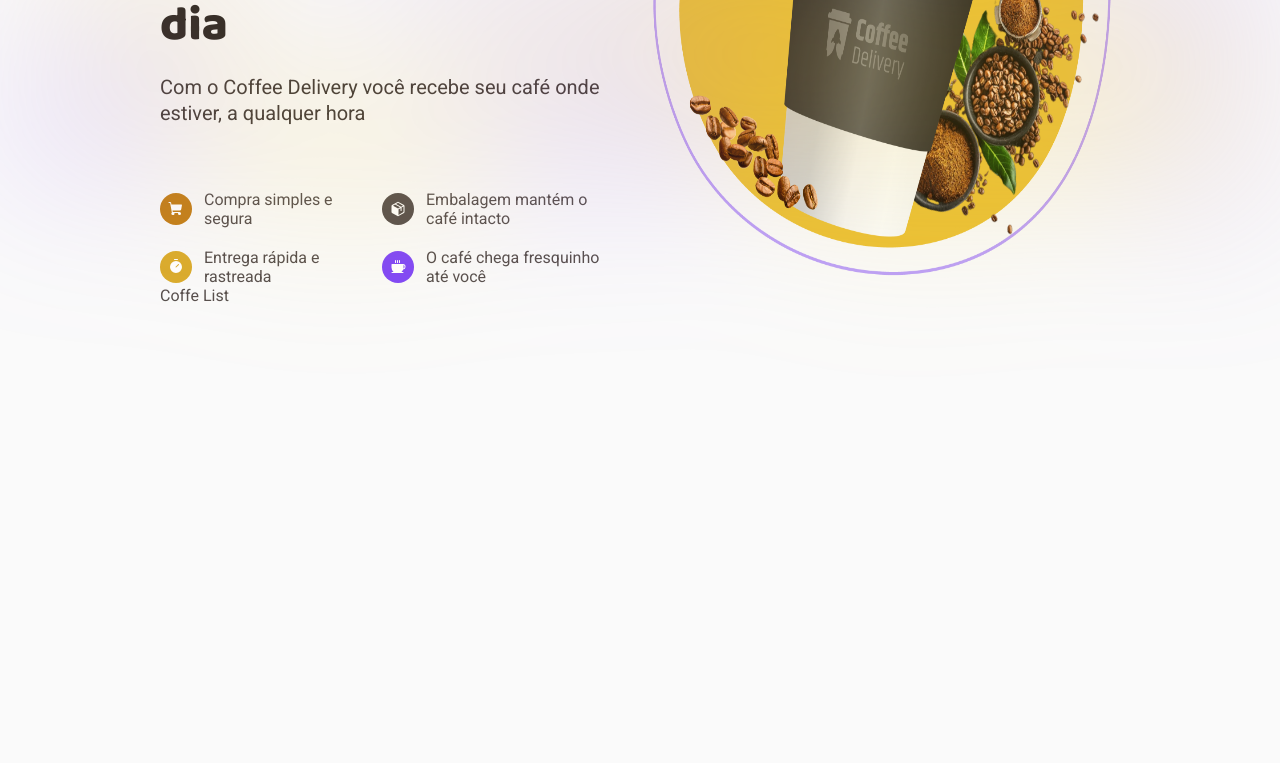
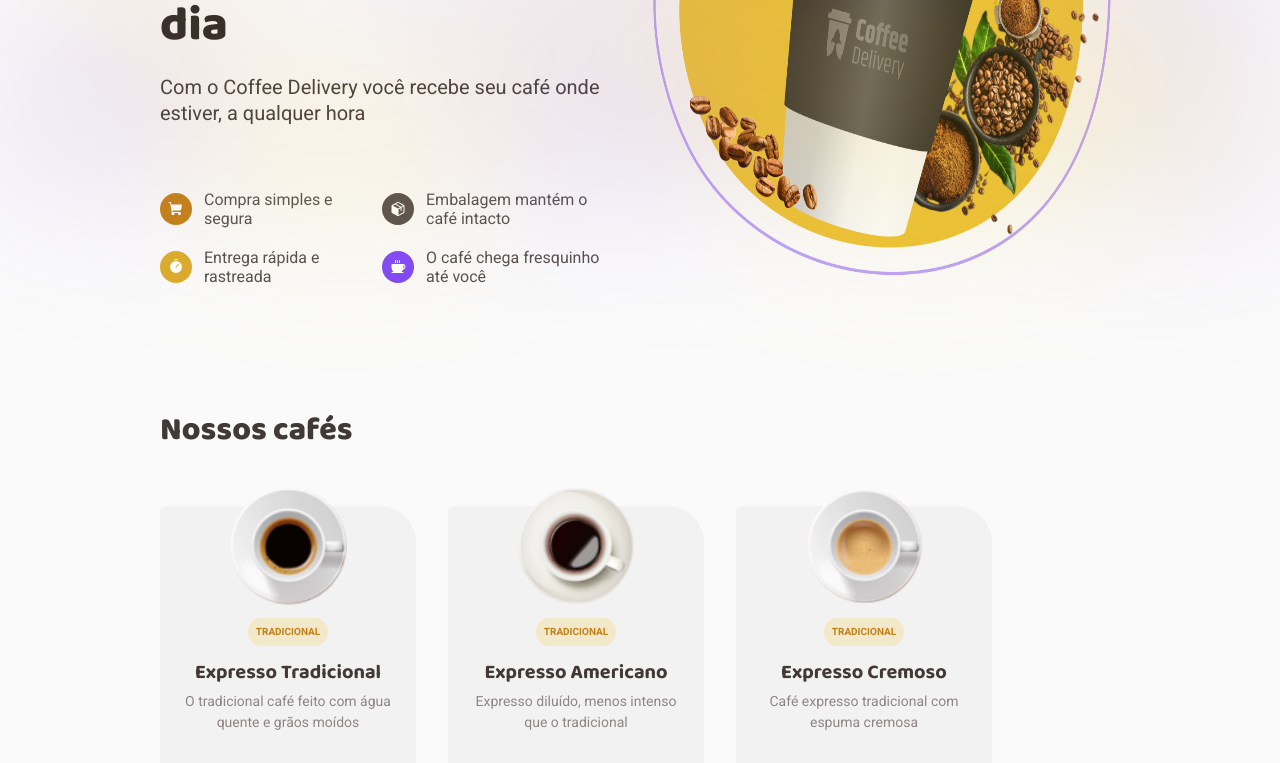
Before and after one commit to felipe0848/coffe-delivery, a React (Vite) app: page / in a window 1280 px wide. Shown: the part 300-1063 px from the top of the page. Before the commit the page ends 800 px from the top, so only its background shows below. Built offline with nearby package versions, Linux system fonts and the light colour scheme.

Commit message:
Feat: Create Coffe list cards

```diff
--- /dev/null
+++ b/src/pages/home/components/coffe-list/index.tsx
@@ -0,0 +1,36 @@
+import { ShoppingCart } from 'phosphor-react'
+import { CardItem, CardList, CoffeListContainer, FooterCard } from './style'
+import { data } from '../../../../db'
+
+export function CoffeList() {
+  return (
+    <CoffeListContainer>
+      <h2>Nossos cafés</h2>
+      <CardList>
+        {data.map((item) => (
+          <CardItem key={item.id}>
+            <img src={item.imgUrl} alt="" />
+            <div>
+              {item.tags.map((tag) => (
+                <span key={tag}>{tag}</span>
+              ))}
+            </div>
+            <strong>{item.name}</strong>
+            <p>{item.description}</p>
+            <FooterCard>
+              <span>
+                <p>R$</p> <strong>{item.priceInCents / 100}</strong>
+              </span>
+              <div>
+                <input type="number" name="" id="" defaultValue={1} />
+                <button>
+                  <ShoppingCart weight="fill" />
+                </button>
+              </div>
+            </FooterCard>
+          </CardItem>
+        ))}
+      </CardList>
+    </CoffeListContainer>
+  )
+}
--- /dev/null
+++ b/src/pages/home/components/coffe-list/style.ts
@@ -0,0 +1,120 @@
+import styled from 'styled-components'
+
+export const CoffeListContainer = styled.section`
+  margin-top: 7.75rem;
+  > h2 {
+    color: ${(props) => props.theme['base-subtitle']};
+    font-family: 'Baloo 2';
+    font-size: 2rem;
+    font-weight: 800;
+    line-height: 130%;
+  }
+`
+export const CardList = styled.ul`
+  margin-top: 3.4rem;
+  display: flex;
+  gap: 2.5rem 2rem;
+  flex-wrap: wrap;
+  list-style: none;
+`
+export const CardItem = styled.li`
+  display: flex;
+  flex-direction: column;
+  align-items: center;
+  width: 16rem;
+  padding: 1.25rem;
+
+  background: ${(props) => props.theme['base-card']};
+  border-radius: 0.375rem 2.25rem;
+  line-height: 130%;
+
+  > img {
+    margin-top: -2.5rem;
+    width: 120px;
+  }
+  > div {
+    display: flex;
+    align-items: center;
+    gap: 0.5rem;
+    > span {
+      margin-top: 0.75rem;
+      text-transform: uppercase;
+      font-size: 0.625rem;
+      font-weight: 700;
+
+      padding: 0.25rem 0.5rem;
+      border-radius: 100px;
+
+      background: ${(props) => props.theme['yellow-light']};
+      color: ${(props) => props.theme['yellow-dark']};
+    }
+  }
+  > strong {
+    margin-top: 1rem;
+    font-family: 'Baloo 2';
+    font-size: 1.25rem;
+    font-weight: 700;
+
+    color: ${(props) => props.theme['base-subtitle']};
+  }
+  > p {
+    margin-top: 0.5rem;
+    text-align: center;
+    font-size: 0.875rem;
+
+    color: ${(props) => props.theme['base-label']};
+  }
+`
+export const FooterCard = styled.footer`
+  margin-top: 2rem;
+  width: 100%;
+  display: flex;
+  justify-content: space-between;
+  align-items: center;
+
+  > span {
+    display: flex;
+    gap: 0.25rem;
+    color: ${(props) => props.theme['base-text']};
+    p {
+      font-size: 0.875rem;
+    }
+    strong {
+      font-family: 'Baloo 2';
+      font-size: 1.5rem;
+      font-weight: 800;
+    }
+  }
+
+  > div {
+    display: flex;
+    gap: 0.5rem;
+
+    > input {
+      width: 4.5rem;
+      padding: 0.5rem;
+      border-radius: 6px;
+      border: none;
+
+      text-align: center;
+      color: ${(props) => props.theme['base-title']};
+      background: ${(props) => props.theme['base-button']};
+    }
+    > button {
+      line-height: 0;
+      border: none;
+
+      padding: 0.5rem;
+      border-radius: 6px;
+
+      color: ${(props) => props.theme.white};
+      background: ${(props) => props.theme['purple-dark']};
+
+      cursor: pointer;
+      transition: background-color 100ms;
+      &:hover {
+        background: ${(props) => props.theme.purple};
+      }
+    }
+  }
+`
--- a/src/pages/home/components/intro/style.ts
+++ b/src/pages/home/components/intro/style.ts
@@ -64,6 +64,7 @@
   left: 0;
   filter: blur(80px);
   img {
+    max-height: 34rem;
     max-width: 100%;
   }
 `
--- a/src/pages/home/index.tsx
+++ b/src/pages/home/index.tsx
@@ -1,10 +1,11 @@
+import { CoffeList } from './components/coffe-list'
 import { IntroHome } from './components/intro'
 
 export function Home() {
   return (
     <main>
       <IntroHome />
-      <div>Coffe List</div>
+      <CoffeList />
     </main>
   )
 }
```
